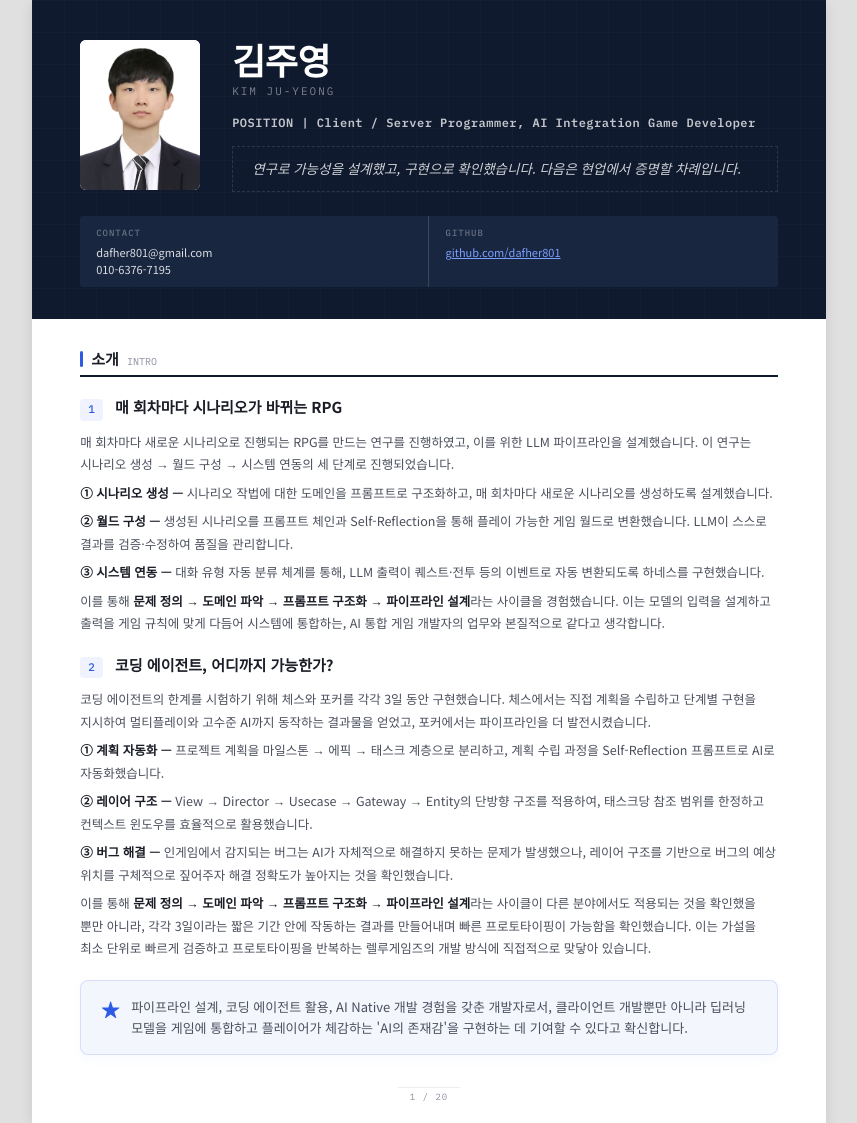
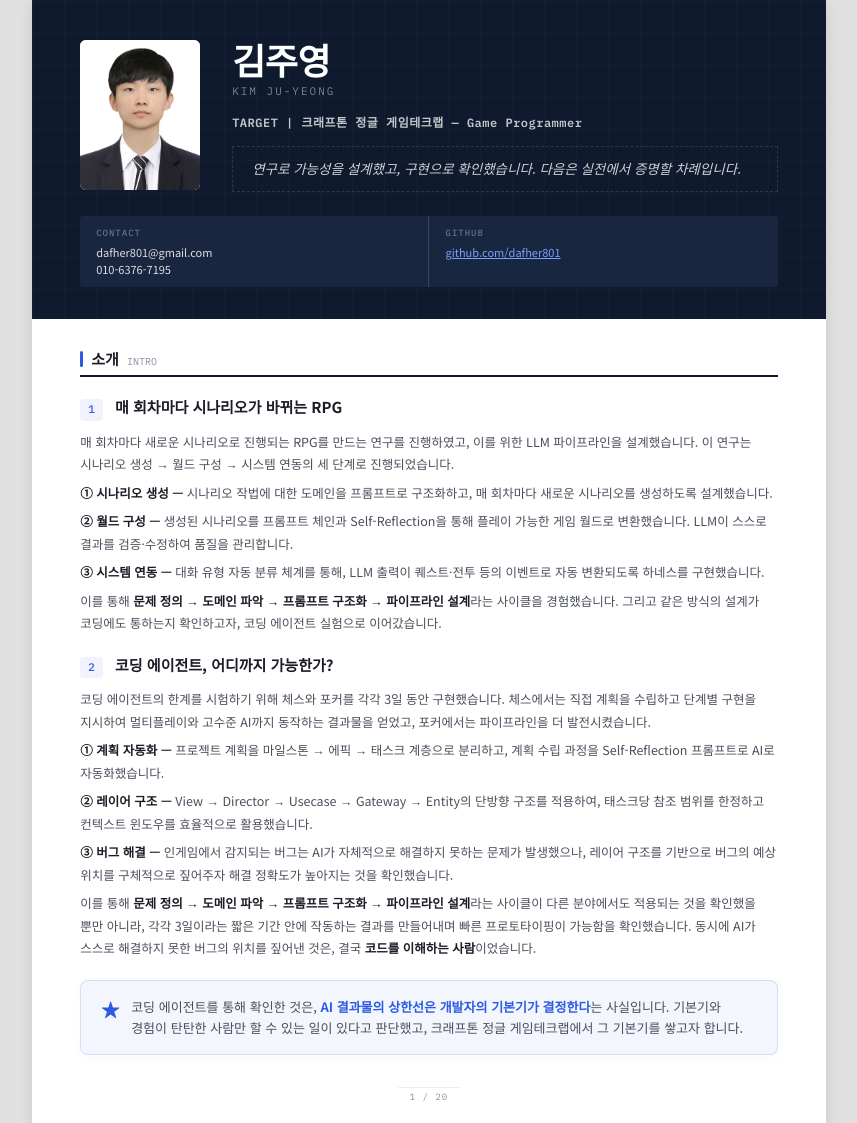
Before and after one commit to dafher801/Portfolio, a website: page page1.html in a window 1280 px wide. Shown: the whole page, without its empty margins (211-1068 px from the left). Drawn offline with nearby package versions, Linux system fonts and the light colour scheme.

Commit message:
첫, 마지막 페이지 수정

```diff
--- a/page1.html
+++ b/page1.html
@@ -357,8 +357,8 @@
         <div class="hero-info">
           <h1 class="hero-name">김주영</h1>
           <p class="hero-name-en">Kim Ju-yeong</p>
-          <p class="hero-target">POSITION | Client / Server Programmer, AI Integration Game Developer</p>
-          <div class="hero-intro">연구로 가능성을 설계했고, 구현으로 확인했습니다. 다음은 현업에서 증명할 차례입니다.</div>
+          <p class="hero-target">TARGET | 크래프톤 정글 게임테크랩 — Game Programmer</p>
+          <div class="hero-intro">연구로 가능성을 설계했고, 구현으로 확인했습니다. 다음은 실전에서 증명할 차례입니다.</div>
         </div>
       </div>
       <div class="summary-bar">
@@ -403,7 +403,7 @@
           대화 유형 자동 분류 체계를 통해, LLM 출력이 퀘스트·전투 등의 이벤트로 자동 변환되도록 하네스를 구현했습니다.
         </p>
         <p class="takeaway">
-          이를 통해 <span class="bold">문제 정의 → 도메인 파악 → 프롬프트 구조화 → 파이프라인 설계</span>라는 사이클을 경험했습니다. 이는 모델의 입력을 설계하고 출력을 게임 규칙에 맞게 다듬어 시스템에 통합하는, AI 통합 게임 개발자의 업무와 본질적으로 같다고 생각합니다.
+          이를 통해 <span class="bold">문제 정의 → 도메인 파악 → 프롬프트 구조화 → 파이프라인 설계</span>라는 사이클을 경험했습니다. 그리고 같은 방식의 설계가 코딩에도 통하는지 확인하고자, 코딩 에이전트 실험으로 이어갔습니다.
         </p>
       </div>
 
@@ -429,7 +429,7 @@
           인게임에서 감지되는 버그는 AI가 자체적으로 해결하지 못하는 문제가 발생했으나, 레이어 구조를 기반으로 버그의 예상 위치를 구체적으로 짚어주자 해결 정확도가 높아지는 것을 확인했습니다.
         </p>
         <p class="takeaway">
-          이를 통해 <span class="bold">문제 정의 → 도메인 파악 → 프롬프트 구조화 → 파이프라인 설계</span>라는 사이클이 다른 분야에서도 적용되는 것을 확인했을 뿐만 아니라, 각각 3일이라는 짧은 기간 안에 작동하는 결과를 만들어내며 빠른 프로토타이핑이 가능함을 확인했습니다. 이는 가설을 최소 단위로 빠르게 검증하고 프로토타이핑을 반복하는 렐루게임즈의 개발 방식에 직접적으로 맞닿아 있습니다.
+          이를 통해 <span class="bold">문제 정의 → 도메인 파악 → 프롬프트 구조화 → 파이프라인 설계</span>라는 사이클이 다른 분야에서도 적용되는 것을 확인했을 뿐만 아니라, 각각 3일이라는 짧은 기간 안에 작동하는 결과를 만들어내며 빠른 프로토타이핑이 가능함을 확인했습니다. 동시에 AI가 스스로 해결하지 못한 버그의 위치를 짚어낸 것은, 결국 <span class="bold">코드를 이해하는 사람</span>이었습니다.
         </p>
       </div>
 
@@ -437,7 +437,7 @@
       <div class="bottom-callout">
         <span class="icon">★</span>
         <span class="text">
-          파이프라인 설계, 코딩 에이전트 활용, AI Native 개발 경험을 갖춘 개발자로서, 클라이언트 개발뿐만 아니라 딥러닝 모델을 게임에 통합하고 플레이어가 체감하는 'AI의 존재감'을 구현하는 데 기여할 수 있다고 확신합니다.
+          코딩 에이전트를 통해 확인한 것은, <strong>AI 결과물의 상한선은 개발자의 기본기가 결정한다</strong>는 사실입니다. 기본기와 경험이 탄탄한 사람만 할 수 있는 일이 있다고 판단했고, 크래프톤 정글 게임테크랩에서 그 기본기를 쌓고자 합니다.
         </span>
       </div>
 
```
Also changed, not shown: page20.html (+4 -9 lines).
